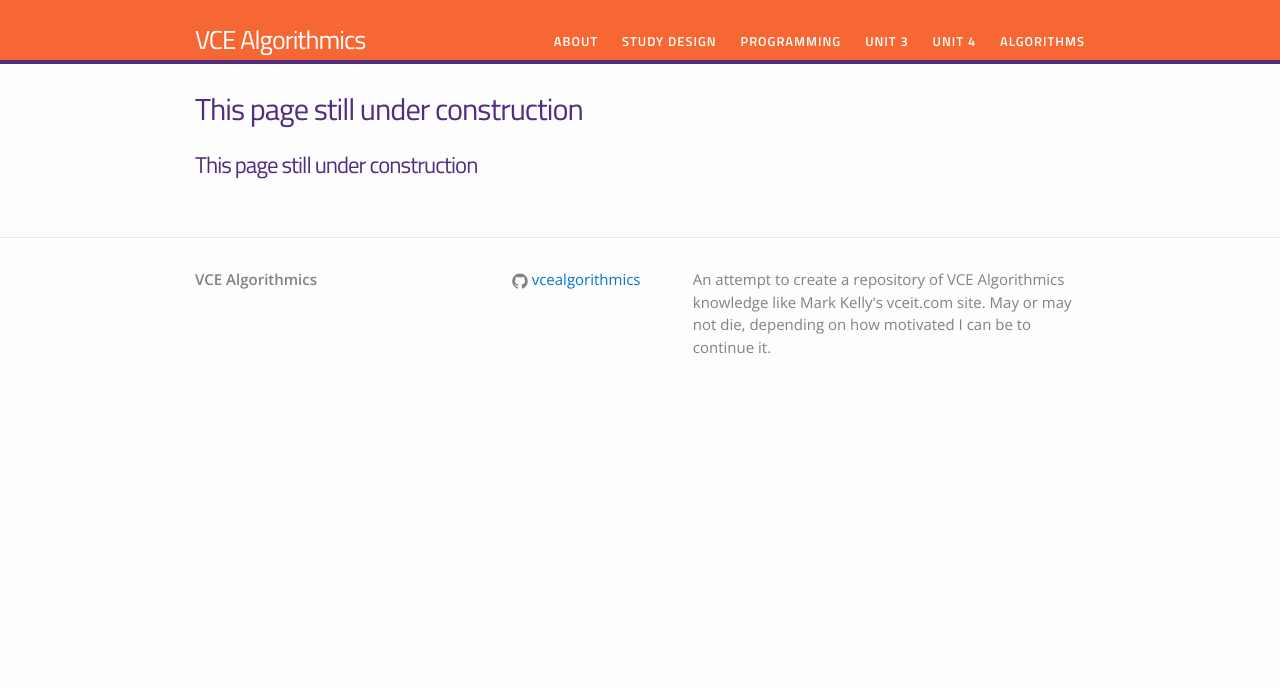
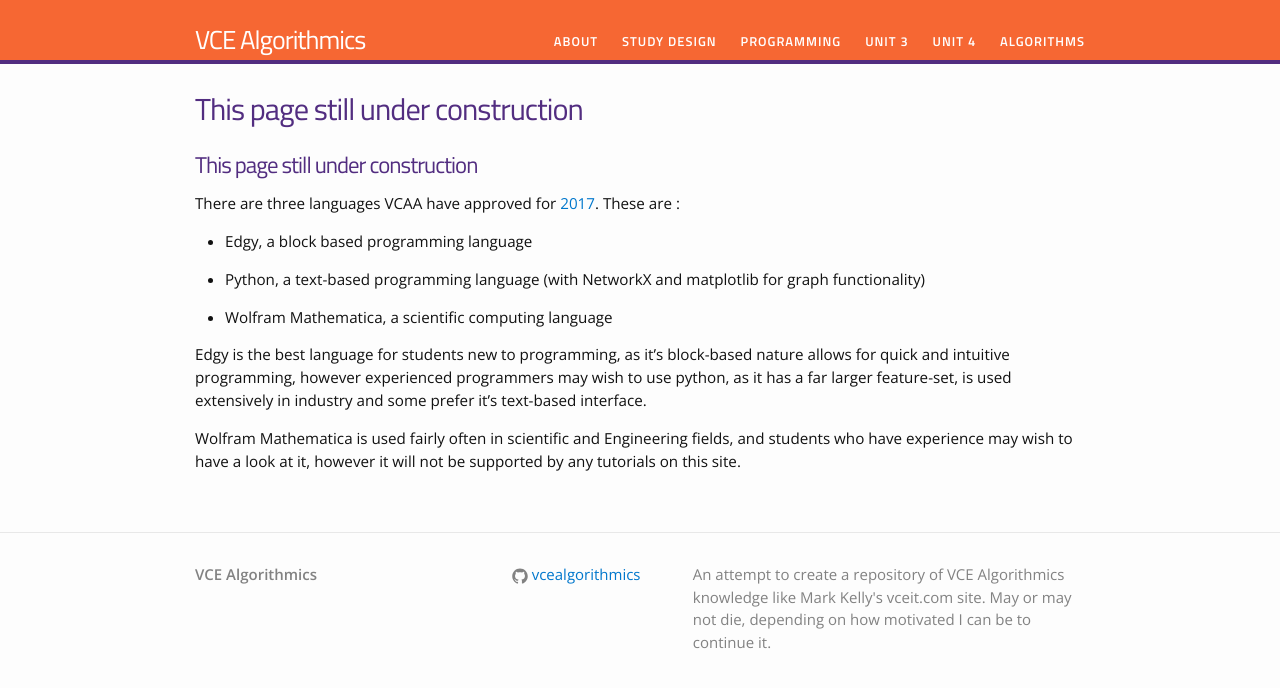
Before and after one commit to vcealgorithmics/vcealgorithmics.github.io, a Jekyll site: the page built from programming/index.md, in a window 1280 px wide. Shown: the top 688 px of the page. Built offline with Jekyll 4.4.1, drawn with Linux system fonts in a browser that asks for light colours; our own code applies the rules of GitHub Pages for plain Markdown files.

Commit message:
Added barebones content to study design and programming

```diff
--- a/programming/index.md
+++ b/programming/index.md
@@ -1 +1,14 @@
 # This page still under construction
+
+There are three languages VCAA have approved for [2017](http://www.vcaa.vic.edu.au/Pages/vce/studies/algorithmics/algorithmics-approved-lists.aspx). These are :
+
+ - Edgy, a block based programming language
+
+ - Python, a text-based programming language (with NetworkX and matplotlib for graph functionality)
+
+ - Wolfram Mathematica, a scientific computing language
+
+
+Edgy is the best language for students new to programming, as it's block-based nature allows for quick and intuitive programming, however experienced programmers may wish to use python, as it has a far larger feature-set, is used extensively in industry and some prefer it's text-based interface.
+
+Wolfram Mathematica is used fairly often in scientific and Engineering fields, and students who have experience may wish to have a look at it, however it will not be supported by any tutorials on this site.
```
Also changed, not shown: about.md (deleted, +0 -9 lines), about/index.md (added, +1 -0 lines), programming/edgy.md (+6 -0 lines), programming/python.md (+7 -0 lines), studydesign/index.md (added, +69 -0 lines).
